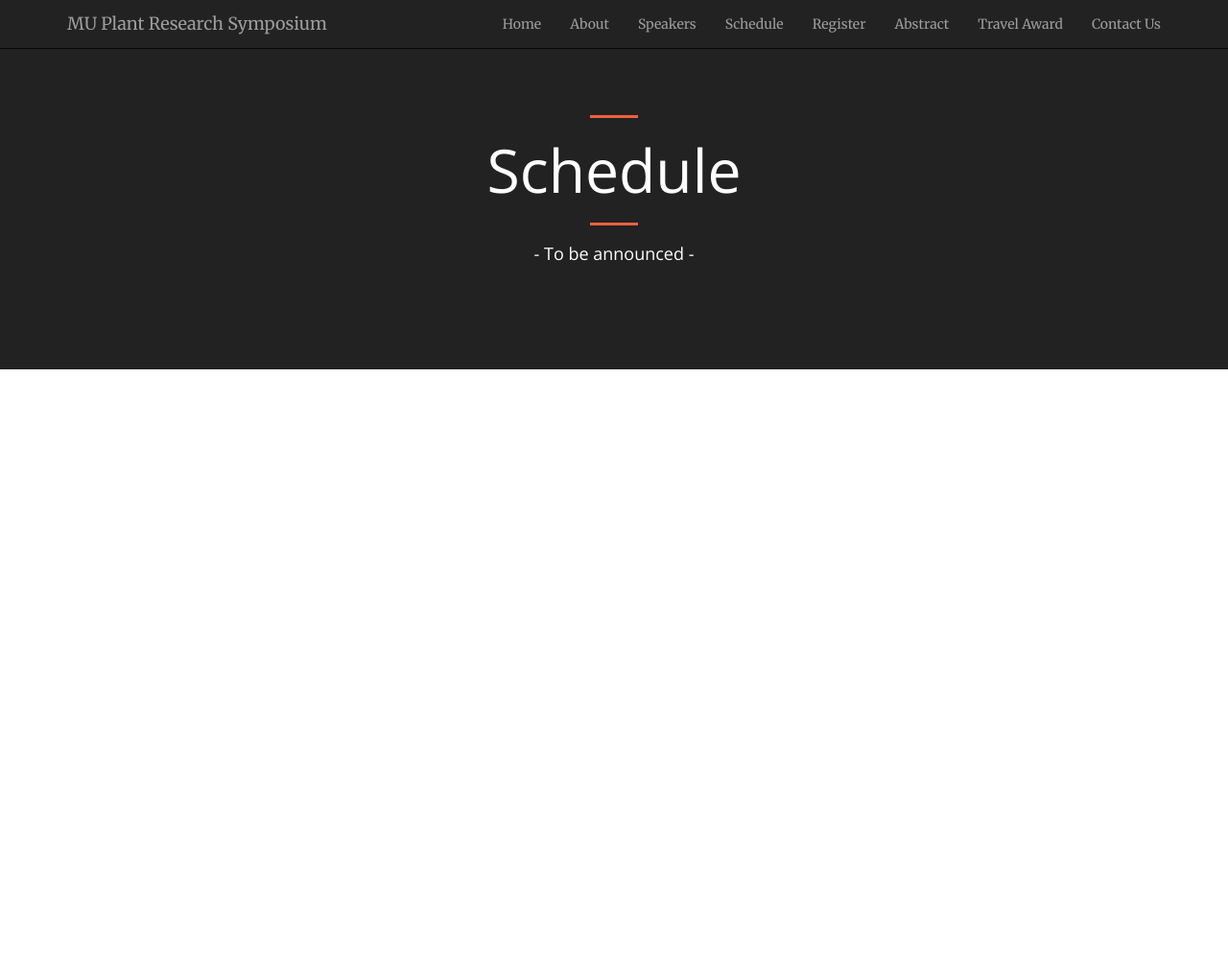
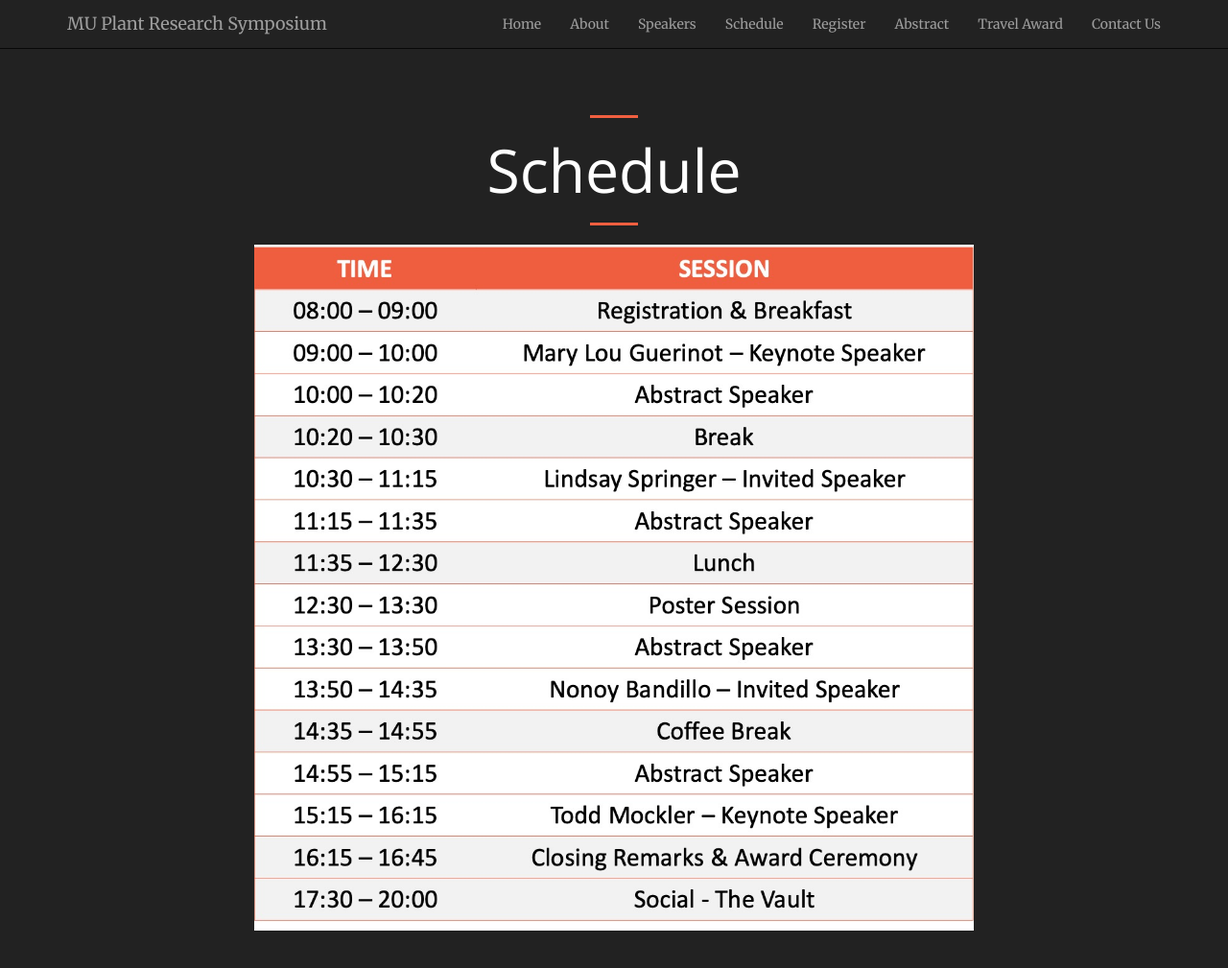
Before and after one commit to mupioneersymposium/mupioneersymposium.github.io, a Jekyll site: the page built from schedule.md, in a window 1280 px wide and 1090 px high. Shown: the top 1009 px of the window at 96% size. Built offline with Jekyll 4.4.1, drawn with Linux system fonts in a browser that asks for light colours.

Commit message:
Update schedule.md

```diff
--- a/schedule.md
+++ b/schedule.md
@@ -5,4 +5,4 @@ layout: regular
 <hr style="clear: both;" />
 # Schedule
 <hr style="clear: both;" />
-#### - To be announced -
+<img src="/img/2020 Schedule.jpg" style="max-width:100%"/>
```
